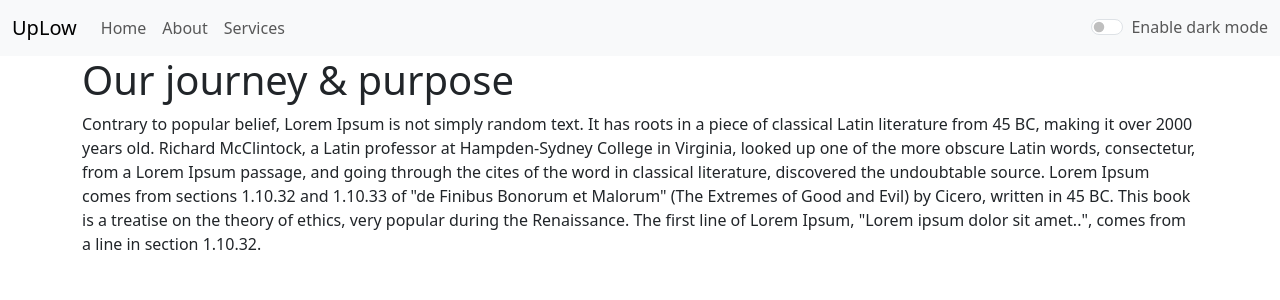
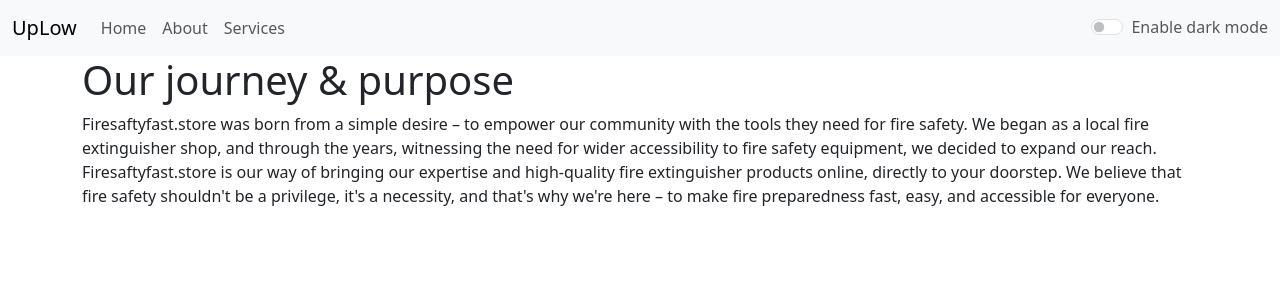
Before and after one commit to Animesh59/firstReact, a React (Create React App) app: page /about in a window 1280 px wide. Shown: the top 300 px of the page. Built offline with nearby package versions, Linux system fonts and the light colour scheme.

Commit message:
updated about section

```diff
--- a/src/component/About.js
+++ b/src/component/About.js
@@ -6,7 +6,7 @@ export default function About() {
     return (
         <>
             <h1>Our journey & purpose</h1>
-            <p>Contrary to popular belief, Lorem Ipsum is not simply random text. It has roots in a piece of classical Latin literature from 45 BC, making it over 2000 years old. Richard McClintock, a Latin professor at Hampden-Sydney College in Virginia, looked up one of the more obscure Latin words, consectetur, from a Lorem Ipsum passage, and going through the cites of the word in classical literature, discovered the undoubtable source. Lorem Ipsum comes from sections 1.10.32 and 1.10.33 of "de Finibus Bonorum et Malorum" (The Extremes of Good and Evil) by Cicero, written in 45 BC. This book is a treatise on the theory of ethics, very popular during the Renaissance. The first line of Lorem Ipsum, "Lorem ipsum dolor sit amet..", comes from a line in section 1.10.32.</p>
+            <p>Firesaftyfast.store was born from a simple desire – to empower our community with the tools they need for fire safety. We began as a local fire extinguisher shop, and through the years, witnessing the need for wider accessibility to fire safety equipment, we decided to expand our reach. Firesaftyfast.store is our way of bringing our expertise and high-quality fire extinguisher products online, directly to your doorstep. We believe that fire safety shouldn't be a privilege, it's a necessity, and that's why we're here – to make fire preparedness fast, easy, and accessible for everyone.</p>
         </>
     )
 }
```
